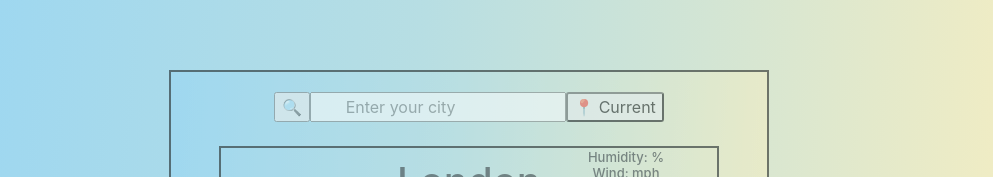
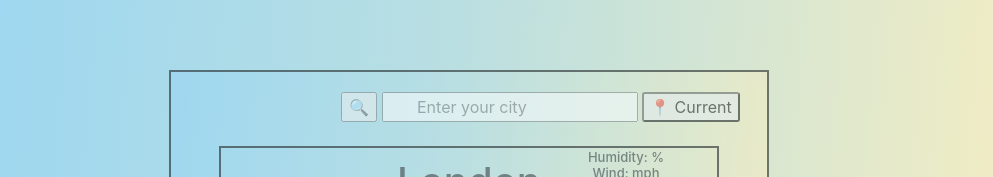
Before and after one commit to nina88c/weather-website, a plain HTML site: page index.html in a window 1280 px wide. Shown: the top 177 px of the page, without its empty margins (171-1164 px from the left). Drawn offline with nearby package versions, Linux system fonts and the light colour scheme; no server answers.

Commit message:
Update styles.css

```diff
--- a/src/styles.css
+++ b/src/styles.css
@@ -5,7 +5,7 @@ body {
     rgb(183, 222, 227) 45%,
     rgb(247, 238, 192) 95%
   );
-  font-family: ;
+
 }
 
 .container {
@@ -26,9 +26,15 @@ body {
 }
 
 form {
-  display: flex;
-  justify-content: center; /* horizontally center the form */
-  align-items: center; /* vertically center the form */
+  position: relative;
+  left: 150px;
+  margin: 0 auto;
+  display: block;
+}
+
+button {
+  border-radius: 3px;
+  background-color: #efefef;
 }
 .card-container1 {
   display: flex;
@@ -50,10 +56,6 @@ form {
   color: white;
   background: #f1e493;
   transition: 150ms ease-in-out;
-}
-button {
-  border-radius: 3px;
-  background-color: #efefef;
 }
 
 .img-container1 {
```
